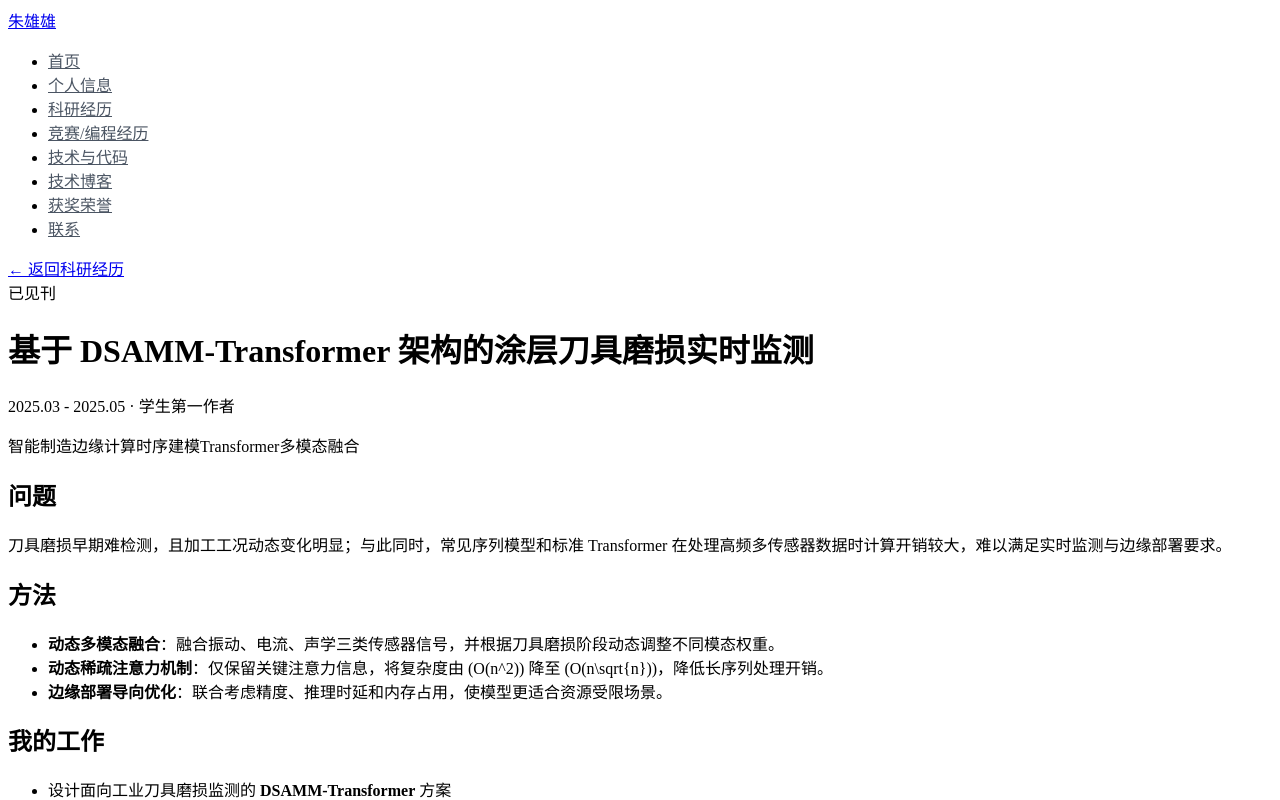
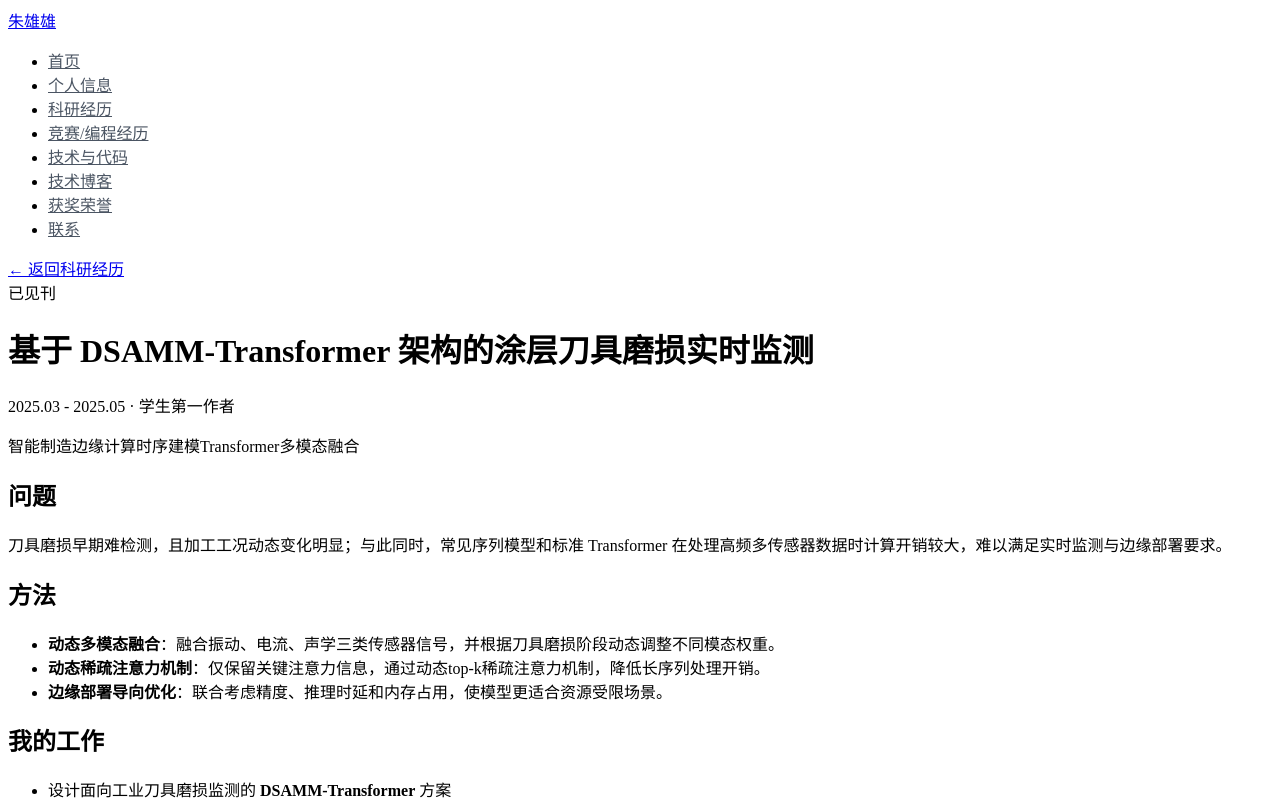
Before and after one commit to rainy-season-not-dividing/rainy-season-not-dividing.github.io, a Vue app: page /research/dsammf-transformer in a window 1280 px wide. Shown: the top 800 px of the page. Built offline with nearby package versions, Linux system fonts and the light colour scheme; the HTML template or start-up script is replaced by a standard one.

Commit message:
update at 04.22:15:04

```diff
--- a/src/data/research.ts
+++ b/src/data/research.ts
@@ -28,7 +28,7 @@ export const researchItems: ResearchItem[] = [
 ## 方法
 
 - **动态多模态融合**：融合振动、电流、声学三类传感器信号，并根据刀具磨损阶段动态调整不同模态权重。
-- **动态稀疏注意力机制**：仅保留关键注意力信息，将复杂度由 \\(O(n^2)\\) 降至 \\(O(n\\sqrt{n})\\)，降低长序列处理开销。
+- **动态稀疏注意力机制**：仅保留关键注意力信息，通过动态top-k稀疏注意力机制，降低长序列处理开销。
 - **边缘部署导向优化**：联合考虑精度、推理时延和内存占用，使模型更适合资源受限场景。
 
 ## 我的工作
```
